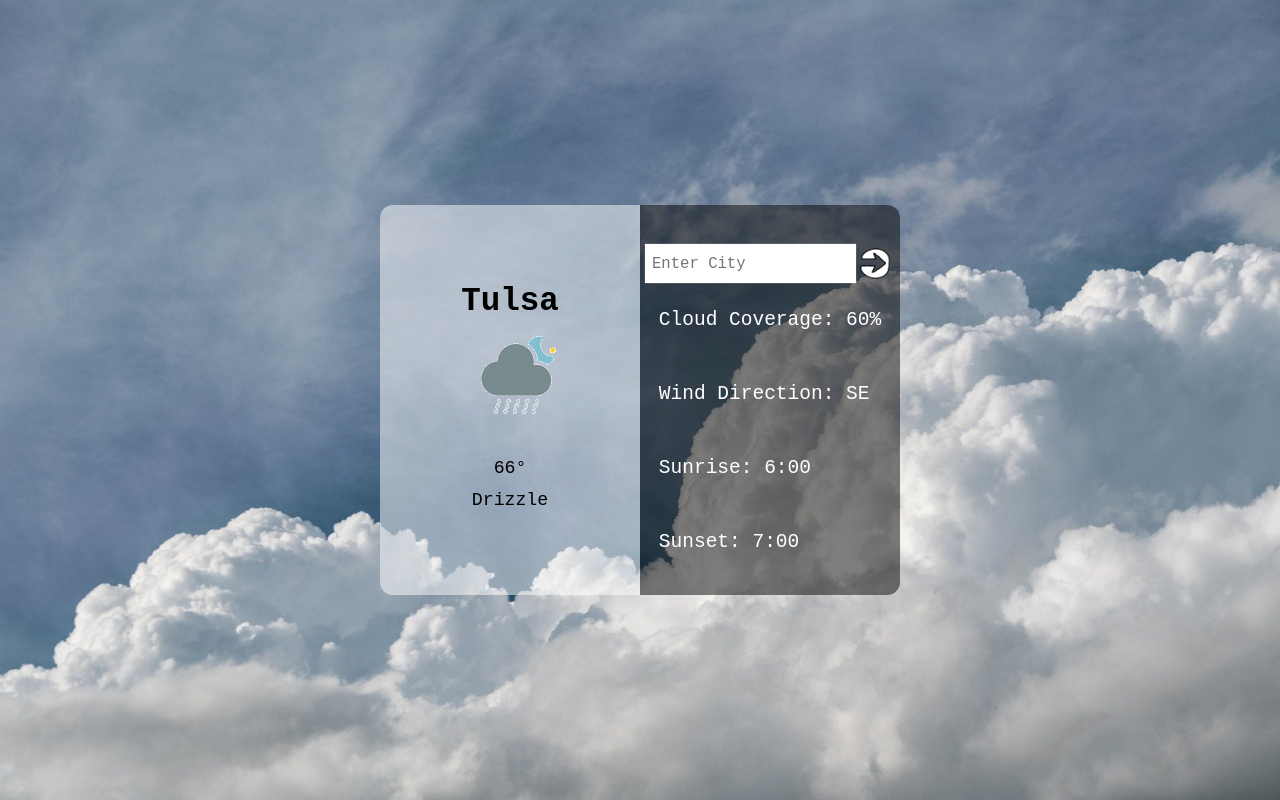
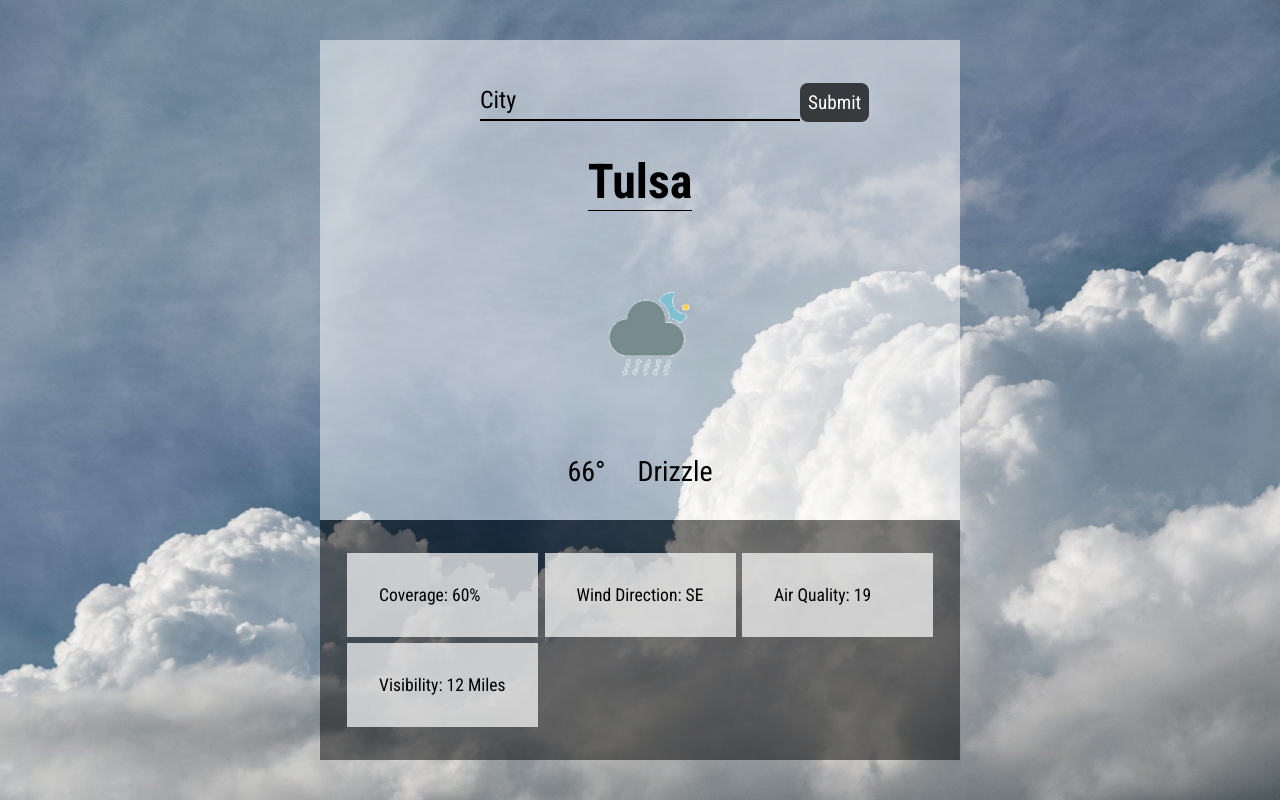
Before and after one commit to CodyEngland99/Weather-app, a plain HTML site: page index.html in a window 1280 px wide. Drawn offline with Linux system fonts and the light colour scheme.

Commit message:
FINSIHED NOT THE BEST NEED BETTER API

```diff
--- a/app.js
+++ b/app.js
@@ -1,7 +1,7 @@
+// PULLING API AND SETTING KEY
 const apiKey = "bb3d1503a5e34683b1427979542d355e";
 const apiUrl = "https://api.weatherbit.io/v2.0/current?";
 const userCity = document.getElementById("user-city");
-const subButton = document.getElementById("submit");
 
 async function checkWeather(city) {
 	let cityPost = `&city=${city}&country=US`;
@@ -11,6 +11,21 @@ async function checkWeather(city) {
 		.then((data) => generateCards(data));
 }
 
+// PULLING API AND SETTING KEY
+
+//PULLING HTML CONTENT
+const subButton = document.getElementById("submit");
+const cityName = document.getElementById("city-name");
+const weatherCurrent = document.getElementById("weather-description");
+const tempCur = document.getElementById("cur-temp");
+const iconWeather = document.getElementById("icon-weather");
+const cloundCoverage = document.getElementById("cloud-coverage");
+const windDirection = document.getElementById("wind-direction");
+const airQlt = document.getElementById("air-quality");
+const vison = document.getElementById("vision");
+//PULLING HTML CONTENT
+
+// GETTING USER INPUT
 const userInput = () => {
 	const userCity = document.getElementById("user-city").value;
 
@@ -20,28 +35,23 @@ const userInput = () => {
 		checkWeather(userCity);
 	}
 };
+// GETTING USER INPUT
 
+// SETTING INFORMATION INTO HTML FROM API
 const generateCards = (data) => {
-	const cityName = document.getElementById("city-name");
-	const weatherCurrent = document.getElementById("weather-description");
-	const tempCur = document.getElementById("cur-temp");
-	const iconWeather = document.getElementById("icon-weather");
-	const cloundCoverage = document.getElementById("cloud-coverage");
-	const windDirection = document.getElementById("wind-direction");
-	const sunrise = document.getElementById("sunrise");
-	const sunset = document.getElementById("sunset");
-
-
 	const celToFahr = Math.round(data.data[0].app_temp * 1.8 + 32);
 
 	cityName.innerHTML = `${data.data[0].city_name}`;
-	weatherCurrent.innerHTML = `Weather Description: ${data.data[0].weather.description}`;
-	tempCur.innerHTML = `Current Tempature: ${celToFahr}&deg;`;
-	iconWeather.src = `image/icons/icons/${data.data[0].weather.icon}.png`
-	cloundCoverage.innerHTML = `Cloud Coverage: ${data.data[0].clouds}%`
-	windDirection.innerHTML = `Wind Direction: ${data.data[0].wind_cdir}`
-	sunrise.innerHTML = `Sunrise: ${data.data[0].sunrise}`
-	sunset.innerHTML = `Sunrise: ${data.data[0].sunset}`
+	weatherCurrent.innerHTML = `${data.data[0].weather.description}`;
+	tempCur.innerHTML = `${celToFahr}&deg;`;
+	iconWeather.src = `image/icons/icons/${data.data[0].weather.icon}.png`;
+	cloundCoverage.innerHTML = `Coverage: ${data.data[0].clouds}%`;
+	airQlt.innerHTML = `Air Quality: ${data.data[0].aqi}`;
+	windDirection.innerHTML = `Wind Direction: ${data.data[0].wind_cdir}`;
+	vison.innerHTML = `Visibility: ${data.data[0].vis} Miles`;
 };
+// SETTING INFORMATION INTO HTML FROM API
 
+// EVENT LISTENER
 subButton.addEventListener("click", userInput);
+// EVENT LISTENER
--- a/index.html
+++ b/index.html
@@ -4,39 +4,51 @@
 		<meta charset="UTF-8" />
 		<meta name="viewport" content="width=device-width, initial-scale=1.0" />
 		<link rel="stylesheet" href="style.css" />
+		<link rel="preconnect" href="https://fonts.googleapis.com" />
+		<link rel="preconnect" href="https://fonts.gstatic.com" crossorigin />
+		<link
+			href="https://fonts.googleapis.com/css2?family=Roboto+Condensed:ital,wght@0,100..900;1,100..900&display=swap"
+			rel="stylesheet"
+		/>
 		<title>Document</title>
 	</head>
 	<body>
 		<div id="content-container">
-			<div id="left-side-content">
-				<div id="information-left">
+			<div id="city-weather-content" class="sizing-containers">
+				<div class="form__group field">
+					<input
+						type="input"
+						class="form__field"
+						placeholder="Name"
+						name="name"
+						id="user-city"
+						required
+					/>
+					<label for="name" class="form__label">City</label>
+					<button id="submit">Submit</button>
+				</div>
+				<div id="title-container">
 					<h1 id="city-name">Tulsa</h1>
+				</div>
+				<div id="imgage-container">
+					<img id="icon-weather" src="image/icons/icons/r05n.png" alt="" />
+				</div>
+				<div id="list-container">
 					<ul id="list-left">
-						<li class="list-item" id="weather-picture">
-							<img id="icon-weather" src="image/icons/icons/r05n.png" alt="" />
-						</li>
 						<li class="list-item" id="cur-temp">66&deg;</li>
 						<li class="list-item" id="weather-description">Drizzle</li>
 					</ul>
 				</div>
 			</div>
-			<div id="right-side-content">
-				<form autocomplete="off" id="form-container">
-					<input
-						type="text"
-						id="user-city"
-						placeholder="Enter City"
-						class="css-input"
-					/>
-					<img id="submit" src="/image/submit.png" alt="">
-				</form>
-
+			<div id="weather-details-container" class="sizing-containers">
 				<div id="weather-information">
-					<ul id="weather-list">
-						<li class="weather-item" id="cloud-coverage">Cloud Coverage: 60%</li>
-						<li class="weather-item" id="wind-direction">Wind Direction: SE</li>
-						<li class="weather-item" id="sunrise">Sunrise: 6:00</li>
-						<li class="weather-item" id="sunset">Sunset: 7:00</li>
+					<ul id="weather-details">
+						<li class="weather-list-item" id="cloud-coverage">Coverage: 60%</li>
+						<li class="weather-list-item" id="wind-direction">
+							Wind Direction: SE
+						</li>
+						<li class="weather-list-item" id="air-quality">Air Quality: 19</li>
+						<li class="weather-list-item" id="vision">Visibility: 12 Miles</li>
 					</ul>
 				</div>
 			</div>
--- a/style.css
+++ b/style.css
@@ -1,8 +1,16 @@
+:root {
+	--primary: #000;
+	--secondary: #000;
+	--white: #000;
+	--gray: #000;
+}
+
+/* misc  */
 * {
 	margin: 0;
 	padding: 0;
 	box-sizing: border-box;
-	font-family: monospace;
+	font-family: "Roboto Condensed", sans-serif;
 }
 
 ul {
@@ -10,82 +18,159 @@ ul {
 }
 
 body {
-	background: url(image/background.jpg) center center/cover;
+	background: url(image/background.jpg) center center/cover no-repeat;
 }
 
+button {
+	all: unset;
+}
+/* misc  */
+
+/* main container  */
 #content-container {
 	display: flex;
-	flex-direction: row;
+	flex-direction: column;
 	align-items: center;
 	justify-content: center;
 	height: 100vh;
 	width: 100%;
 }
+/* main container  */
 
-#left-side-content {
+/* shared sizing  */
+.sizing-containers {
+	max-width: 40rem;
+	width: 100%;
 	display: flex;
 	align-items: center;
 	justify-content: center;
+}
+/* shared sizing  */
+
+/* upper content  */
+#city-weather-content {
 	text-align: center;
 	background: rgba(255, 255, 255, 0.5);
-	width: 20rem;
-	border-radius: 1rem 0 0 1rem;
+	flex-direction: column;
+	justify-content: space-around;
 	height: 30rem;
 }
 
 #city-name {
-	font-size: 2.5rem;
+	font-size: clamp(2.3rem, 7vw, 3rem);
+	border-bottom: 1px var(--primary) solid;
+	margin-bottom: 2rem;
 }
 
 .list-item {
-	font-size: 1.4rem;
-	line-height: 2.5rem;
+	font-size: 1.75rem;
+	padding: 1rem;
 }
 
-#right-side-content {
+#icon-weather {
+	width: 8rem;
+}
+
+#list-left {
+	display: flex;
+	align-items: center;
+	justify-content: center;
+}
+/* upper content  */
+
+/* lower content  */
+#weather-details-container {
 	background: rgba(5, 5, 5, 0.5);
 	text-align: left;
-	padding-top: 3rem;
-	width: 20rem;
-	border-radius: 0 1rem 1rem 0;
-	height: 30rem;
-	display: flex;
-	align-items: center;
 	flex-direction: column;
+	height: 15rem;
+}
+#weather-details {
+	display: grid;
+	grid-template-columns: 1fr 1fr 1fr;
+	grid-template-rows: 1fr 1fr;
+	grid-gap: .4rem;
+}
+.weather-list-item {
+	font-size: 1.1rem;
+	padding: 2rem;
+	color: #000;
+	background-color: rgba(255, 255, 255, 0.7);
+}
+/* lower content  */
+
+/* input field  */
+.form__group {
+	position: relative;
+	padding: 15px 0 0;
+	margin-top: 10px;
+	width: 50%;
 }
 
-.css-input {
-	padding: 7px;
-	font-size: 1.2rem;
-	border-width: 0px;
-	border-color: #ffffff;
-	background-color: #ffffff;
-	color: #000000;
-	border-style: solid;
-	border-radius: 0px;
-	box-shadow: 0px 0px 1px rgba(255, 255, 255, 0.75);
-}
-.css-input:focus {
-	outline: none;
+.form__field {
+	font-family: inherit;
+	width: 100%;
+	border: 0;
+	border-bottom: 2px solid var(--gray);
+	outline: 0;
+	font-size: 1.3rem;
+	color: var(--white);
+	padding: 7px 0;
+	background: transparent;
+	transition: border-color 0.2s;
+
+	&::placeholder {
+		color: transparent;
+	}
+
+	&:placeholder-shown ~ .form__label {
+		font-size: clamp(1rem, 2vw, 1.5rem);
+		cursor: text;
+		top: 20px;
+	}
 }
 
-#form-container {
-	display: flex;
+.form__label {
+	position: absolute;
+	top: 0;
+	display: block;
+	transition: 0.2s;
+	font-size: clamp(0.5rem, 1vw, 1rem);
+	color: var(--gray);
+}
+
+.form__field:focus {
+	padding-bottom: 6px;
+	font-weight: 700;
+	border-width: 3px;
+	border-image: linear-gradient(to right, --primary, --secondary);
+	border-image-slice: 1;
+	~ .form__label {
+		position: absolute;
+		top: 0;
+		display: block;
+		transition: 0.2s;
+		font-size: 1rem;
+		color: var(--primary);
+		font-weight: 700;
+	}
+}
+/* reset input */
+.form__field {
+	&:required,
+	&:invalid {
+		box-shadow: none;
+	}
 }
 
 #submit {
-	width: 3rem;
+	position: absolute;
+	margin-top: .1rem;
+	padding: .5rem;
 	cursor: pointer;
+	font-size: 1.2rem;
+	color: #fff;
+	background-color: rgba(0, 0, 0, 0.7);
+	border-radius: .5rem;
 }
-
-#weather-list {
-	display: flex;
-	justify-content: center;
-	flex-direction: column;
-}
-
-.weather-item {
-	font-size: 1.5rem;
-	padding: 2rem 0;
-  color: #fff;
-}
+/* input field  */
```
